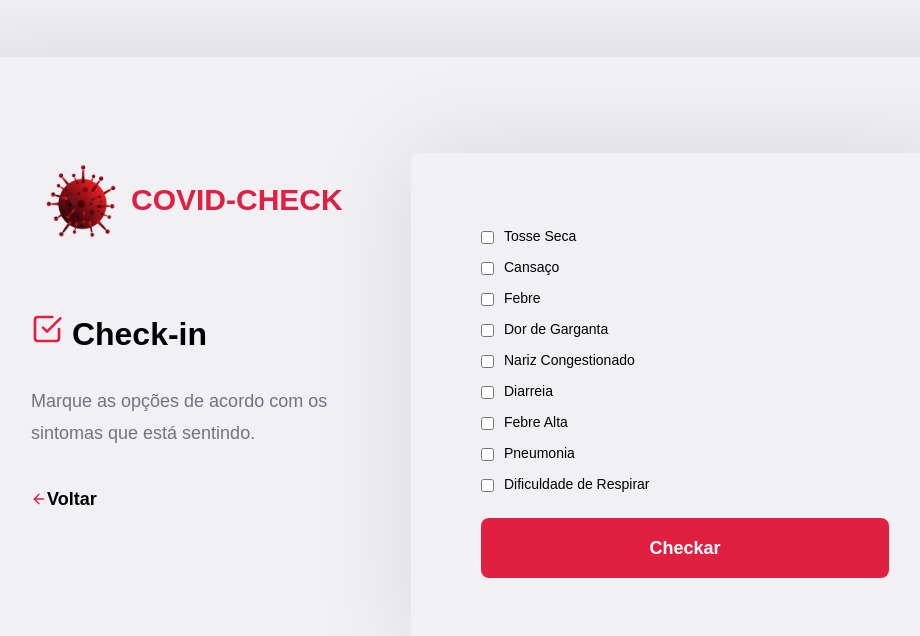
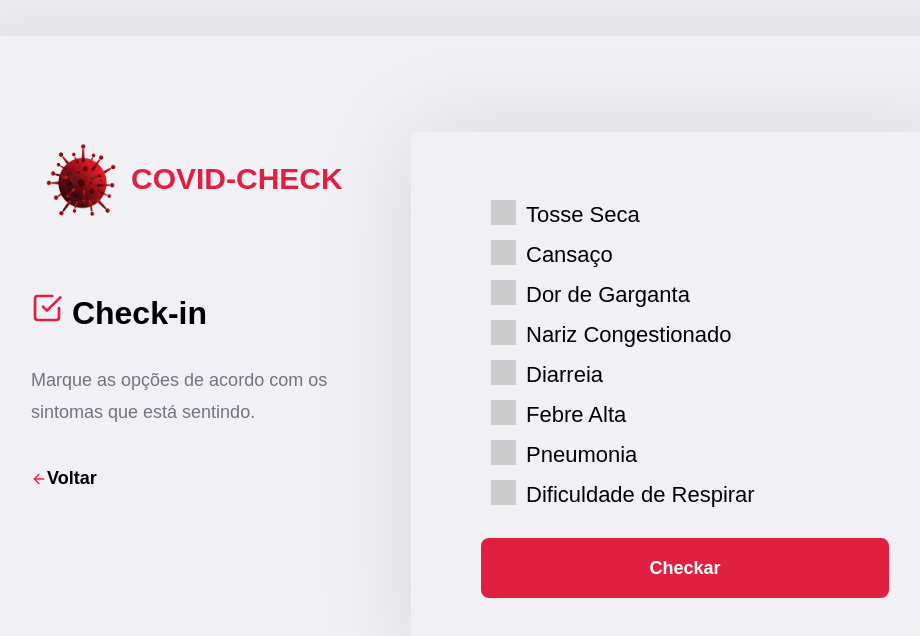
Before and after one commit to KaiqueJuvencio/covid-check, a React (Create React App) app in the folder frontend/: page /symptoms in a window 1280 px wide. Shown: the top 636 px of the page, without its empty margins (145-1065 px from the left). Built offline with nearby package versions, Linux system fonts and the light colour scheme; the HTML template or start-up script is replaced by a standard one.

Commit message:
Stylized check-in check-box

```diff
--- a/frontend/src/pages/Home/index.js
+++ b/frontend/src/pages/Home/index.js
@@ -21,8 +21,6 @@ export default class Home extends Component {
                 covidInfoBrazil,
                 covidInfoWorld
             })
-            console.log(this.state.covidInfoBrazil.cases)
-            console.log(this.state.covidInfoWorld.cases)
         });
     }
 
@@ -57,40 +55,48 @@ export default class Home extends Component {
                     <div className="global-component">
                         <link href="https://emoji-css.afeld.me/emoji.css" rel="stylesheet"></link>
                         <div className="global-icon">
-                            <i class="em em-flag-br" aria-role="presentation" aria-label="Brazil Flag"></i>
+                            <i className="em em-flag-br" aria-label="Brazil Flag"></i>
                             <h2>Brasil</h2>
                         </div>
                         <table>
+                            <thead>
                                 <tr>
                                     <th>Confirmados</th>
                                     <th>Mortes</th>
                                     <th>Recuperados</th>
                                 </tr>
+                            </thead>
+                            <tbody>
                                 <tr>
                                     <td>{this.state.covidInfoBrazil.cases}</td>
                                     <td>{this.state.covidInfoBrazil.deaths}</td>
                                     <td>{this.state.covidInfoBrazil.recovered}</td>
                                 </tr>
+                            </tbody>
                         </table>
                     </div>
 
                     <div className="global-component">
                         <link href="https://emoji-css.afeld.me/emoji.css" rel="stylesheet"></link>
                         <div className="global-icon">
-                            <i class="em em-globe_with_meridians" aria-role="presentation" aria-label="GLOBE WITH MERIDIANS"></i>
+                            <i className="em em-globe_with_meridians" aria-label="GLOBE WITH MERIDIANS"></i>
                             <h2>Global</h2>
                         </div>
                         <table>
+                            <thead>
                                 <tr>
                                     <th>Confirmados</th>
                                     <th>Mortes</th>
                                     <th>Recuperados</th>
                                 </tr>
+                            </thead>
+                            <tbody>
                                 <tr>
                                     <td>{this.state.covidInfoWorld.cases}</td>
                                     <td>{this.state.covidInfoWorld.deaths}</td>
                                     <td>{this.state.covidInfoWorld.recovered}</td>
                                 </tr>
+                            </tbody>
                         </table>
                     </div>
                 </div>
--- a/frontend/src/pages/Home/styles.css
+++ b/frontend/src/pages/Home/styles.css
@@ -48,7 +48,7 @@ th, td{
     border-bottom: 1px solid #e02041;
 }
 
-tr:hover{background-color:#d7f8ee;}
+tr:hover{background-color:#f3bdc6;}
 
 .global-icon{
     display: flex;
--- a/frontend/src/pages/Symptom/index.js
+++ b/frontend/src/pages/Symptom/index.js
@@ -3,25 +3,26 @@ import { Link } from 'react-router-dom';
 import { FiArrowLeft, FiCheckSquare } from 'react-icons/fi';
 import "./styles.css";
 import corona from '../../assets/corona.png'
-import Home from '../Home';
 
 export default function SymptomsCheck() {
-    var teste = '/a';
+    var checkResultPage = '/';
     function checkVerified() {
         var checkSymptoms = document.getElementsByName("check-symptom");
-        var grave = false;
+        var severe = false;
 
 
         for (var i = 0; i < checkSymptoms.length; i++) {
-            if (checkSymptoms[i].checked == true && (checkSymptoms[i].id == "febre-alta" || checkSymptoms[i].id == "pneumonia" || checkSymptoms[i].id == "dificuldade-respirar")) {
-                grave = true;
-                teste = '/checkresult/severe';
-                return teste;
+            console.log(checkSymptoms[i].id);
+            if (checkSymptoms[i].checked === true && (checkSymptoms[i].id === "febre-alta" || checkSymptoms[i].id === "pneumonia" || checkSymptoms[i].id === "dificuldade-respirar" || checkSymptoms[i].id === "one")) {
+                severe = true;
+
+                checkResultPage = '/checkresult/severe';
+                return checkResultPage;
             }
         }
-        if (grave == false) {
-            teste = '/checkresult/comum';
-            return teste;
+        if (severe === false) {
+            checkResultPage = '/checkresult/comum';
+            return checkResultPage;
         }
     }
 
@@ -45,40 +46,52 @@ export default function SymptomsCheck() {
                 <div className="check">
                     <form onSubmit={checkVerified}>
                         <div className="check-input">
-                            <input type="checkbox" id="tosse" name="check-symptom" value="tosse" />
-                            <label htmlFor="tosse">Tosse Seca</label>
+                            <label class="container">Tosse Seca
+                            <input type="checkbox" id="tosse" name="check-symptom" />
+                                <span class="checkmark"></span>
+                            </label>
                         </div>
                         <div className="check-input">
-                            <input type="checkbox" id="cansaco" value="cansaco" name="check-symptom" />
-                            <label htmlFor="cansaco">Cansaço</label>
+                            <label class="container">Cansaço
+                            <input type="checkbox" id="cansaco" name="check-symptom" />
+                                <span class="checkmark"></span>
+                            </label>
                         </div>
                         <div className="check-input">
-                            <input type="checkbox" id="febre" value="febre" name="check-symptom" />
-                            <label htmlFor="febre">Febre</label>
+                            <label class="container">Dor de Garganta
+                            <input type="checkbox" id="dor-garganta" name="check-symptom" />
+                                <span class="checkmark"></span>
+                            </label>
                         </div>
                         <div className="check-input">
-                            <input type="checkbox" id="dor-garganta" value="dor-garganta" name="check-symptom" />
-                            <label htmlFor="dor-garganta">Dor de Garganta</label>
+                            <label class="container">Nariz Congestionado
+                            <input type="checkbox" id="nariz-congestionado" name="check-symptom" />
+                                <span class="checkmark"></span>
+                            </label>
                         </div>
                         <div className="check-input">
-                            <input type="checkbox" id="nariz-congestionado" value="nariz-congestionado" name="check-symptom" />
-                            <label htmlFor="nariz-congestionado">Nariz Congestionado</label>
+                            <label class="container">Diarreia
+                            <input type="checkbox" id="diarreia" name="check-symptom" />
+                                <span class="checkmark"></span>
+                            </label>
                         </div>
                         <div className="check-input">
-                            <input type="checkbox" id="diarreia" value="diarreia" name="check-symptom" />
-                            <label htmlFor="diarreia">Diarreia</label>
+                            <label class="container">Febre Alta
+                            <input type="checkbox" id="febre-alta" name="check-symptom" />
+                                <span class="checkmark"></span>
+                            </label>
                         </div>
                         <div className="check-input">
-                            <input type="checkbox" id="febre-alta" value="febre-alta" name="check-symptom" />
-                            <label htmlFor="febre-alta">Febre Alta</label>
+                            <label class="container">Pneumonia
+                            <input type="checkbox" id="pneumonia" name="check-symptom" />
+                                <span class="checkmark"></span>
+                            </label>
                         </div>
                         <div className="check-input">
-                            <input type="checkbox" id="pneumonia" value="pneumonia" name="check-symptom" />
-                            <label htmlFor="pneumonia">Pneumonia</label>
-                        </div>
-                        <div className="check-input">
-                            <input type="checkbox" id="dificuldade-respirar" value="dificuldade-respirar" name="check-symptom" />
-                            <label htmlFor="dificuldade-respirar">Dificuldade de Respirar</label>
+                            <label class="container">Dificuldade de Respirar
+                            <input type="checkbox" id="dificuldade-respirar" name="check-symptom" />
+                                <span class="checkmark"></span>
+                            </label>
                         </div>
                         <Link className="button" to={checkVerified}>
                             Checkar
--- a/frontend/src/pages/Symptom/styles.css
+++ b/frontend/src/pages/Symptom/styles.css
@@ -48,6 +48,21 @@
     flex-direction: column;
     justify-content: space-between;
 }
+
+.symptoms-container .content .check .check-input input:checked{
+    background-color: aquamarine;
+}
+.symptoms-container .content .check .check-input input:checked ~ .checkmark {
+    background-color: #2196F3;
+}
+.checkmark {
+    position: absolute;
+    top: 0;
+    left: 0;
+    height: 25px;
+    width: 25px;
+    background-color: rgb(180, 47, 47);
+  }
 
 .symptoms-container .content section{
     width: 100%;
@@ -100,3 +115,71 @@
 
     }
 }
+
+/* Customize the label (the container) */
+.symptoms-container .content .check .check-input .container {
+    display: block;
+    position: relative;
+    padding-left: 35px;
+    margin-bottom: 12px;
+    cursor: pointer;
+    font-size: 22px;
+    -webkit-user-select: none;
+    -moz-user-select: none;
+    -ms-user-select: none;
+    user-select: none;
+  }
+
+  /* Hide the browser's default checkbox */
+  .symptoms-container .content .check .check-input .container input {
+    position: absolute;
+    opacity: 0;
+    cursor: pointer;
+    height: 0;
+    width: 0;
+  }
+
+  /* Create a custom checkbox */
+  .checkmark {
+    position: absolute;
+    top: 0;
+    left: 0;
+    height: 25px;
+    width: 25px;
+    background-color: #ccc;
+  }
+
+  /* On mouse-over, add a grey background color */
+  .container:hover input ~ .checkmark {
+    background-color: rgb(255, 134, 154);
+  }
+
+  /* When the checkbox is checked, add a blue background */
+  .symptoms-container .content .check .check-input .container input:checked ~ .checkmark {
+    background-color: #E02041;
+  }
+
+  /* Create the checkmark/indicator (hidden when not checked) */
+  .symptoms-container .content .check .check-input .checkmark:after {
+    content: "";
+    position: absolute;
+    display: none;
+  }
+
+  /* Show the checkmark when checked */
+  .symptoms-container .content .check .check-input .container input:checked ~ .checkmark:after {
+    display: block;
+  }
+
+  /* Style the checkmark/indicator */
+  .symptoms-container .content .check .check-input .container .checkmark:after {
+    left: 9px;
+    top: 5px;
+    width: 5px;
+    height: 10px;
+    border: solid white;
+    border-width: 0 3px 3px 0;
+    -webkit-transform: rotate(45deg);
+    -ms-transform: rotate(45deg);
+    transform: rotate(45deg);
+  }
--- a/frontend/src/pages/Transmission/index.js
+++ b/frontend/src/pages/Transmission/index.js
@@ -1,5 +1,5 @@
-import React, { useState } from 'react';
-import { Link, useHistory } from 'react-router-dom';
+import React from 'react';
+import { Link } from 'react-router-dom';
 import { FiArrowLeft, FiShare2 } from 'react-icons/fi';
 import "./styles.css";
 import corona from '../../assets/corona.png'
```
Lines whose indentation alone changed are shown as unchanged.
